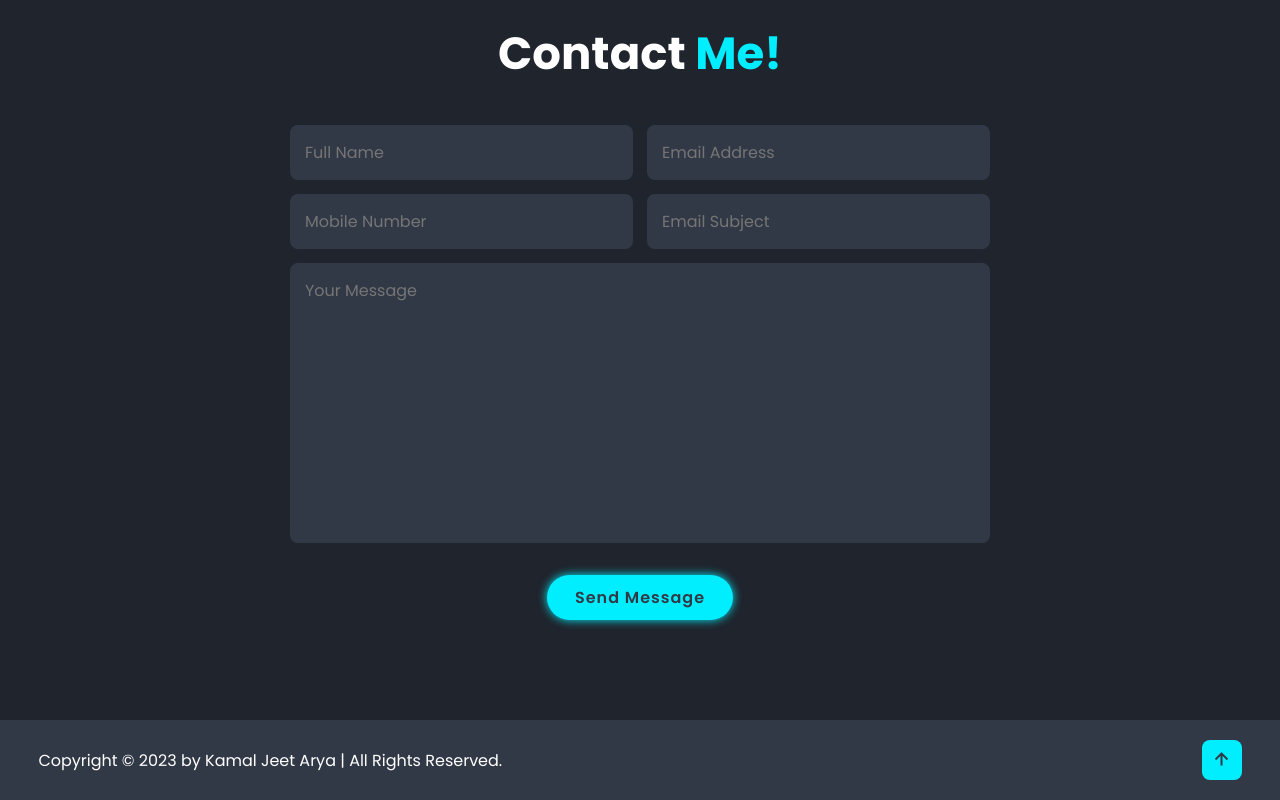
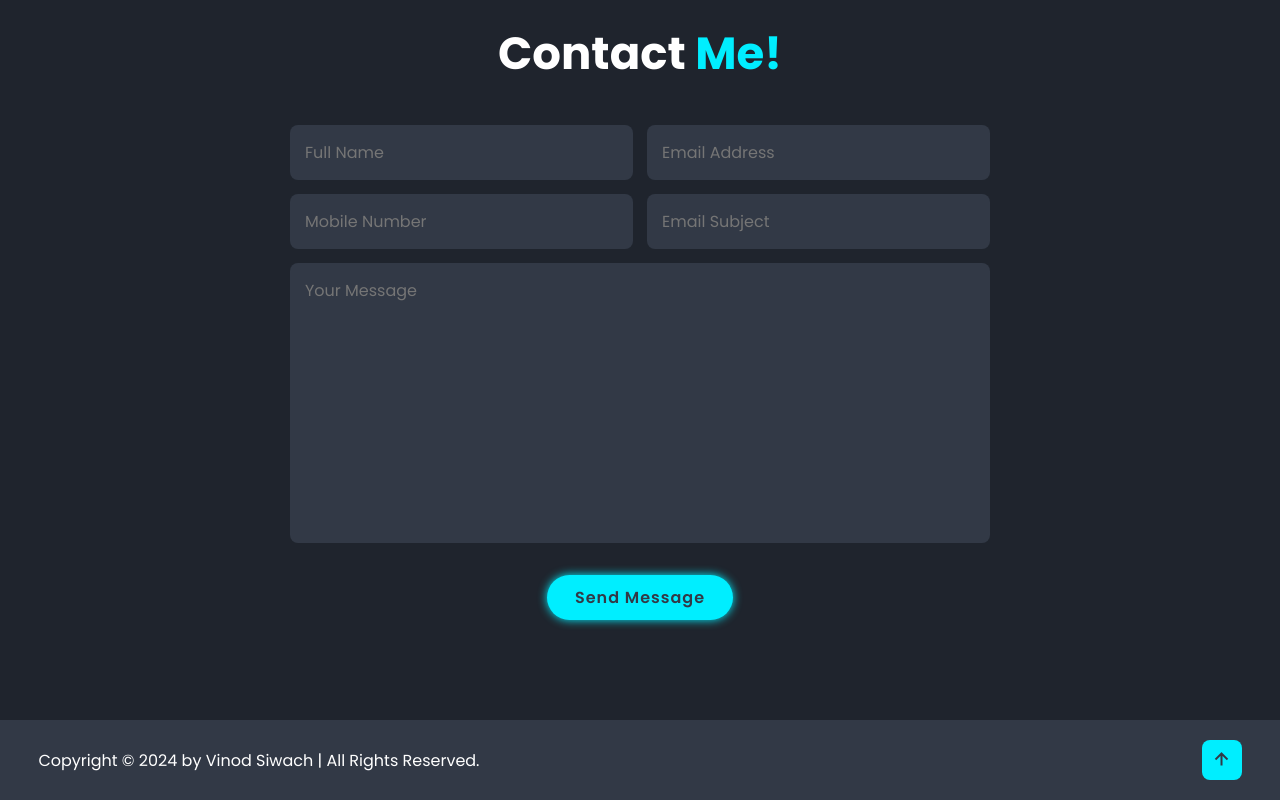
Before and after one commit to siwach-vinod/portfolio, a plain HTML site: page index.html in a window 1280 px wide. Shown: the part 2480-3280 px from the top of the page. Drawn offline with nearby package versions, Linux system fonts and the light colour scheme.

Commit message:
Update index.html

```diff
--- a/index.html
+++ b/index.html
@@ -189,7 +189,7 @@
     <!-- footer design -->
     <footer class="footer">
         <div class="footer-text">
-            <p> Copyright &copy; 2023 by Kamal Jeet Arya | All Rights Reserved.</p>
+            <p> Copyright &copy; 2024 by Vinod Siwach | All Rights Reserved.</p>
         </div>
         <div class="footer-iconTop">
             <a href="#home"><i class='bx bx-up-arrow-alt'></i></a>
```
